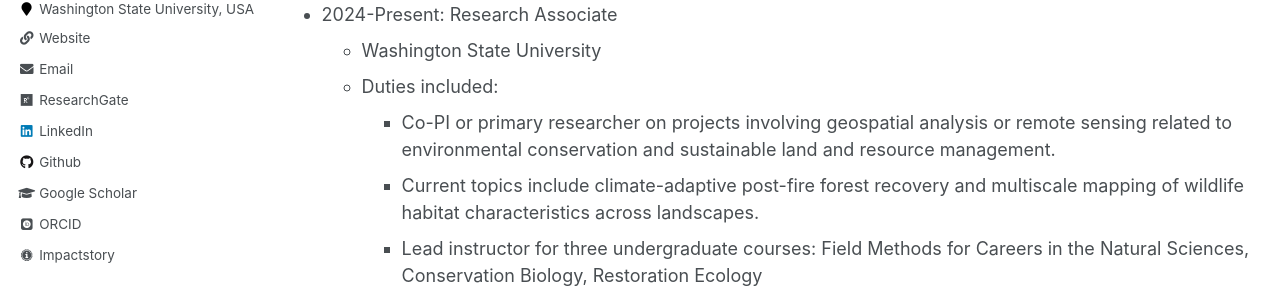
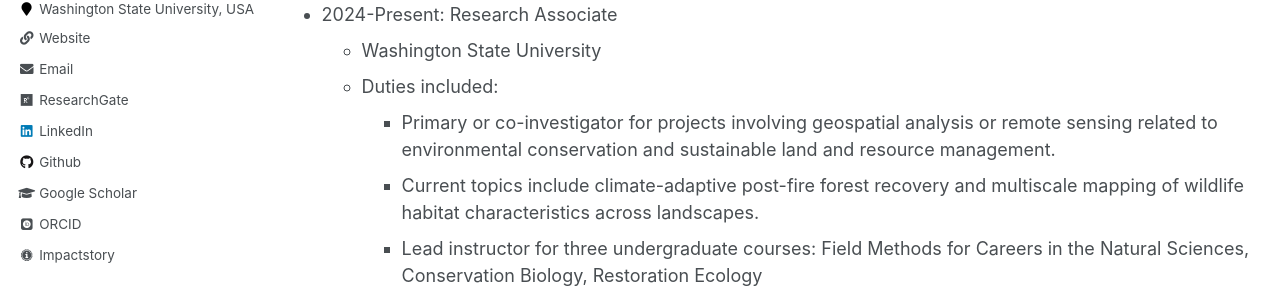
Before and after one commit to ATStahl/ATSpages, a Jekyll site: the page built from _pages/cv.md, in a window 1280 px wide and 900 px high. Shown: the part 416-718 px from the top of the window. Built offline with Jekyll 4.4.1, drawn with Linux system fonts in a browser that asks for light colours; some web fonts are replaced.

Commit message:
Update cv.md
minor update to current position

```diff
--- a/_pages/cv.md
+++ b/_pages/cv.md
@@ -21,7 +21,7 @@ Recent Work Experience
 * 2024-Present: Research Associate
   * Washington State University
   * Duties included:
-    * Co-PI or primary researcher on projects involving geospatial analysis or remote sensing related to environmental conservation and sustainable land and resource management.
+    * Primary or co-investigator for projects involving geospatial analysis or remote sensing related to environmental conservation and sustainable land and resource management.
     * Current topics include climate-adaptive post-fire forest recovery and multiscale mapping of wildlife habitat characteristics across landscapes.
     * Lead instructor for three undergraduate courses: Field Methods for Careers in the Natural Sciences, Conservation Biology, Restoration Ecology
 
```
